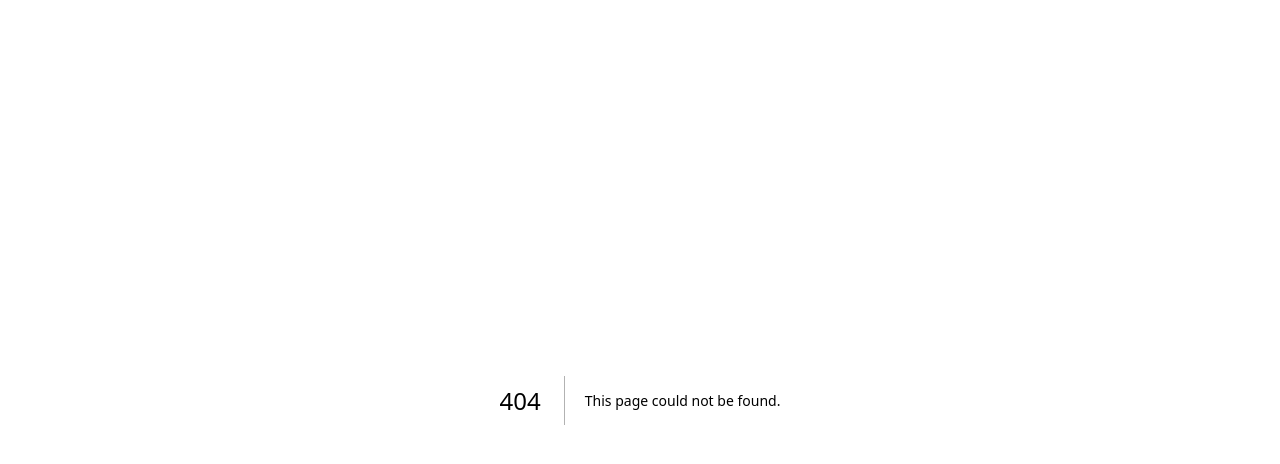
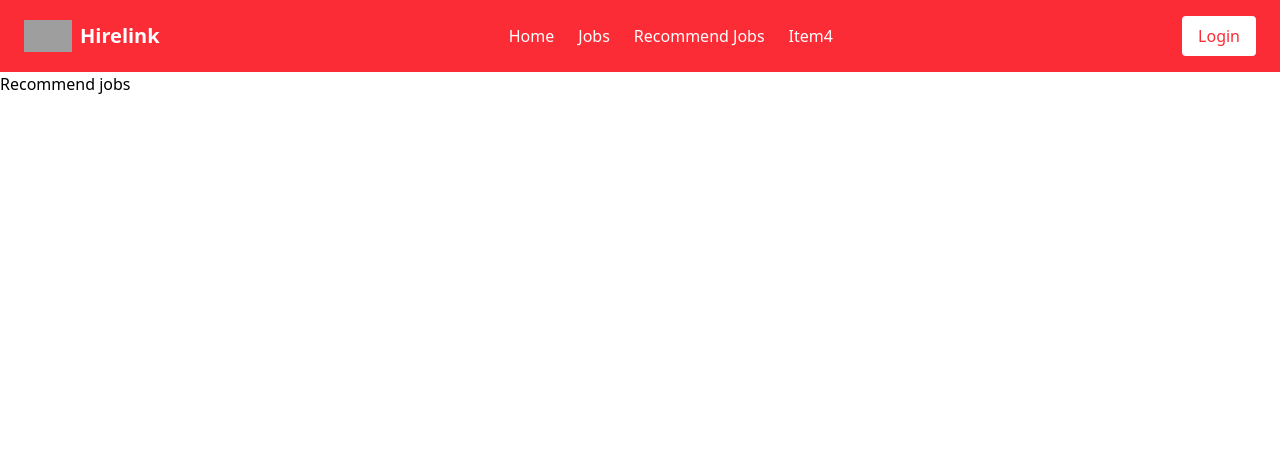
Before and after one commit to harry10-git/nova-hackathon-nextjs, a Next.js app: page /recommend-jobs in a window 1280 px wide. Before the commit this address had no page. Shown: the top 464 px of the page. Built offline with nearby package versions, Linux system fonts and the light colour scheme; grey boxes are pictures that could not be loaded.

Commit message:
recommed jobs skeleton

```diff
--- a/app/components-self/Navbar.js
+++ b/app/components-self/Navbar.js
@@ -42,7 +42,7 @@ export default function Navbar() {
             <div className="flex space-x-6">
                 <a href="/home" className="hover:underline">Home</a>
                 <a href="/job-openings" className="hover:underline">Jobs</a>
-                <a href="/item3" className="hover:underline">Item3</a>
+                <a href="/recommend-jobs" className="hover:underline">Recommend Jobs</a>
                 <a href="/item4" className="hover:underline">Item4</a>
             </div>
 
--- /dev/null
+++ b/app/recommend-jobs/page.js
@@ -0,0 +1,16 @@
+"use client";
+
+import Navbar from "../components-self/Navbar";
+
+
+
+export default function JobDetailsPage() {
+
+  return (
+    <div>
+        <Navbar />
+
+        <h1>Recommend jobs</h1>
+    </div>
+  );
+}
```
